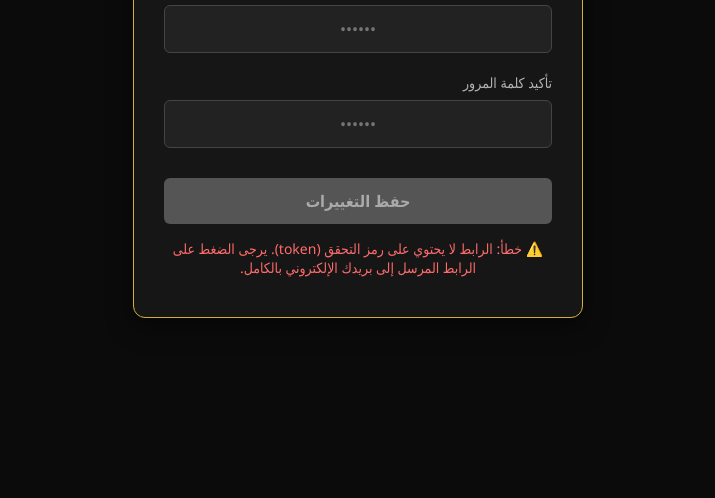
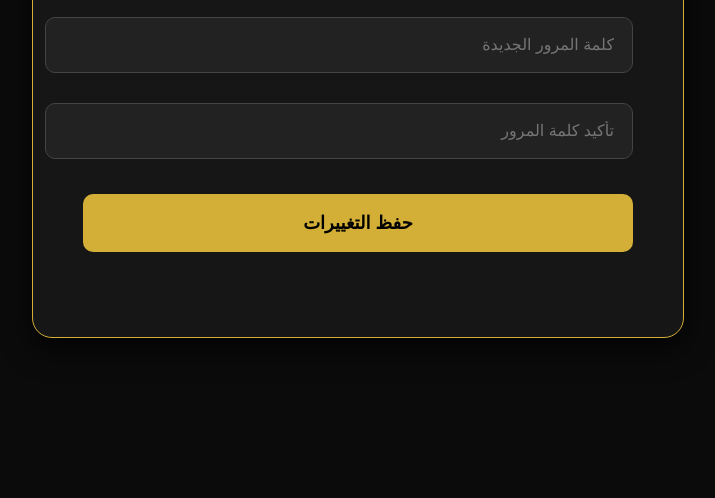
Before and after one commit to ahmedbofa2019-ship-it/Live-Store0, a website: page reset.html in a window 1280 px wide. Shown: the part 302-800 px from the top of the page, without its empty margins (282-997 px from the left). Drawn offline with Linux system fonts and the light colour scheme.

Commit message:
Add files via upload

```diff
--- a/reset.html
+++ b/reset.html
@@ -3,198 +3,89 @@
 <head>
     <meta charset="UTF-8">
     <meta name="viewport" content="width=device-width, initial-scale=1.0">
-    <title>تعيين كلمة مرور جديدة - Live Store</title>
+    <title>تعيين كلمة مرور جديدة</title>
     <style>
-        * {
-            box-sizing: border-box;
-            margin: 0;
-            padding: 0;
-            font-family: 'Segoe UI', Tahoma, Geneva, Verdana, sans-serif;
-        }
-
         body {
             background-color: #0b0b0b;
-            color: #ffffff;
+            color: #fff;
             display: flex;
             justify-content: center;
             align-items: center;
             min-height: 100vh;
+            margin: 0;
+            font-family: 'Segoe UI', sans-serif;
         }
-
+        /* هنا كبرنا البوكس وزودنا المسافات */
         .container {
             background-color: #161616;
+            padding: 60px 50px;
             border: 1px solid #d4af37;
-            border-radius: 12px;
-            padding: 40px 30px;
+            border-radius: 20px;
             width: 100%;
-            max-width: 450px;
-            box-shadow: 0 8px 24px rgba(0, 0, 0, 0.5);
+            max-width: 550px;
+            box-shadow: 0 10px 30px rgba(0,0,0,0.8);
             text-align: center;
         }
-
-        h2 {
-            color: #d4af37;
-            margin-bottom: 25px;
-            font-size: 24px;
-        }
-
-        .form-group {
-            margin-bottom: 20px;
-            text-align: right;
-        }
-
-        label {
-            display: block;
-            margin-bottom: 8px;
-            color: #b3b3b3;
-            font-size: 14px;
-        }
-
+        h2 { color: #d4af37; margin-bottom: 30px; }
         input {
             width: 100%;
-            padding: 12px;
-            background-color: #222222;
-            border: 1px solid #444444;
-            border-radius: 6px;
-            color: #ffffff;
+            padding: 18px;
+            margin: 15px 0;
+            background: #222;
+            border: 1px solid #444;
+            color: #fff;
+            border-radius: 10px;
             font-size: 16px;
-            text-align: center;
-            outline: none;
-            transition: border-color 0.3s;
         }
-
-        input:focus {
-            border-color: #d4af37;
-        }
-
         button {
             width: 100%;
-            padding: 12px;
-            background-color: #d4af37;
-            color: #0b0b0b;
+            padding: 18px;
+            margin-top: 20px;
+            background: #d4af37;
             border: none;
-            border-radius: 6px;
-            font-size: 16px;
+            cursor: pointer;
             font-weight: bold;
-            cursor: pointer;
-            transition: background-color 0.3s;
-            margin-top: 10px;
+            font-size: 18px;
+            border-radius: 10px;
         }
-
-        button:hover {
-            background-color: #bc962e;
-        }
-
-        button:disabled {
-            background-color: #555555;
-            color: #aaaaaa;
-            cursor: not-allowed;
-        }
-
-        #message {
-            margin-top: 15px;
-            font-size: 14px;
-            font-weight: 500;
-            min-height: 20px;
-        }
+        #message { margin-top: 25px; font-size: 16px; font-weight: bold; }
     </style>
 </head>
 <body>
-
     <div class="container">
         <h2>تعيين كلمة مرور جديدة</h2>
         <form id="resetForm">
-            <div class="form-group">
-                <label for="password">كلمة المرور الجديدة</label>
-                <input type="password" id="password" placeholder="••••••" required>
-            </div>
-            <div class="form-group">
-                <label for="confirmPassword">تأكيد كلمة المرور</label>
-                <input type="password" id="confirmPassword" placeholder="••••••" required>
-            </div>
-            <button type="submit" id="saveBtn">حفظ التغييرات</button>
+            <input type="password" id="password" placeholder="كلمة المرور الجديدة" required>
+            <input type="password" id="confirmPassword" placeholder="تأكيد كلمة المرور" required>
+            <button type="submit">حفظ التغييرات</button>
         </form>
         <div id="message"></div>
     </div>
 
     <script>
-        // 1. استخراج التوكن من رابط الصفحة (URL) تلقائياً
-        const urlParams = new URLSearchParams(window.location.search);
-        const token = urlParams.get('token');
-
         const form = document.getElementById('resetForm');
         const msg = document.getElementById('message');
-        const saveBtn = document.getElementById('saveBtn');
-
-        // إذا فتح المستخدم الصفحة بدون توكن في الرابط نبهه فوراً
-        if (!token) {
-            msg.style.color = "#ff6b6b";
-            msg.innerText = "⚠️ خطأ: الرابط لا يحتوي على رمز التحقق (token). يرجى الضغط على الرابط المرسل إلى بريدك الإلكتروني بالكامل.";
-            saveBtn.disabled = true;
-        }
 
         form.addEventListener('submit', async (e) => {
             e.preventDefault();
+            const password = document.getElementById('password').value;
+            const confirm = document.getElementById('confirmPassword').value;
+            const token = new URLSearchParams(window.location.search).get('token');
 
-            const password = document.getElementById('password').value;
-            const confirmPassword = document.getElementById('confirmPassword').value;
-
-            // التحقق من تطابق الباسورد في الفرونت إند أولاً
-            if (password !== confirmPassword) {
-                msg.style.color = "#ff6b6b";
-                msg.innerText = "كلمتا المرور غير متطابقتين!";
-                return;
-            }
-
-            if (password.length < 6) {
-                msg.style.color = "#ff6b6b";
-                msg.innerText = "يجب ألا تقل كلمة المرور عن 6 أحرف.";
-                return;
-            }
-
-            // تجهيز الواجهة للطلب
-            saveBtn.disabled = true;
-            msg.style.color = "#d4af37";
-            msg.innerText = "جاري حفظ التغييرات...";
+            if (password !== confirm) return msg.innerText = "كلمتا المرور غير متطابقتين";
 
             try {
-                // إرسال الطلب للـ API الخاص بك على Vercel
                 const res = await fetch('/api/reset-password', {
                     method: 'POST',
-                    headers: {
-                        'Content-Type': 'application/json'
-                    },
+                    headers: { 'Content-Type': 'application/json' },
                     body: JSON.stringify({ token, password })
                 });
-
-                // قراءة الرد كـ نص أولاً لضمان عدم حدوث كراش لو السيرفر وقع ورجع HTML
-                const responseText = await res.text();
-                let data;
-
-                try {
-                    data = JSON.parse(responseText);
-                } catch(e) {
-                    msg.style.color = "#ff6b6b";
-                    msg.innerText = "السيرفر واجه مشكلة داخلية (500). راجع الـ Logs في Vercel.";
-                    saveBtn.disabled = false;
-                    return;
-                }
-
-                if (res.ok && data.success) {
-                    msg.style.color = "#2ecc71";
-                    msg.innerText = data.message || "تم تغيير كلمة المرور بنجاح!";
-                    form.style.display = "none"; // إخفاء الفورم بعد النجاح
-                } else {
-                    msg.style.color = "#ff6b6b";
-                    msg.innerText = data.message || "فشل في تعيين كلمة المرور الجديدة.";
-                    saveBtn.disabled = false;
-                }
-
-            } catch (error) {
-                console.error("Fetch Error:", error);
+                const data = await res.json();
+                msg.innerText = data.message;
+                msg.style.color = data.success ? "#2ecc71" : "#ff6b6b";
+            } catch (err) {
+                msg.innerText = "خطأ في الاتصال بالسيرفر";
                 msg.style.color = "#ff6b6b";
-                msg.innerText = "حدث خطأ في الاتصال بالشبكة، تحقق من اتصالك وحاول مجدداً.";
-                saveBtn.disabled = false;
             }
         });
     </script>
```
